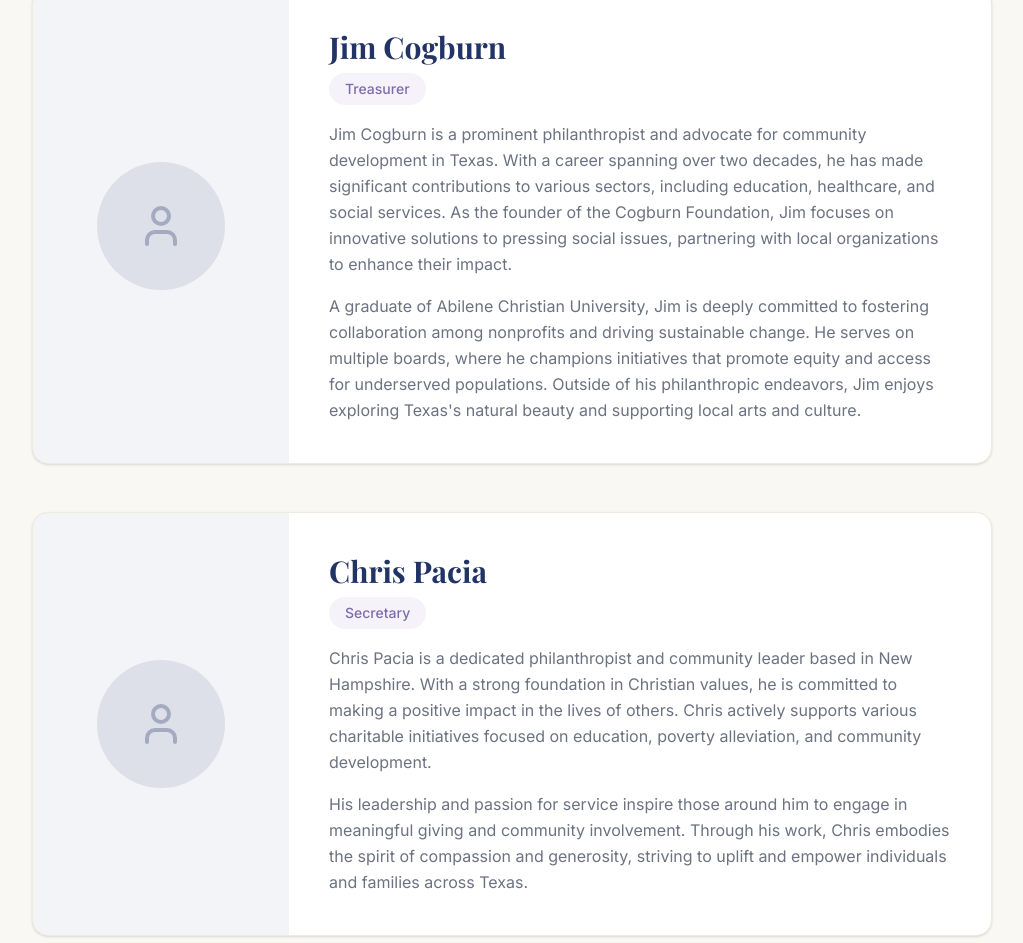
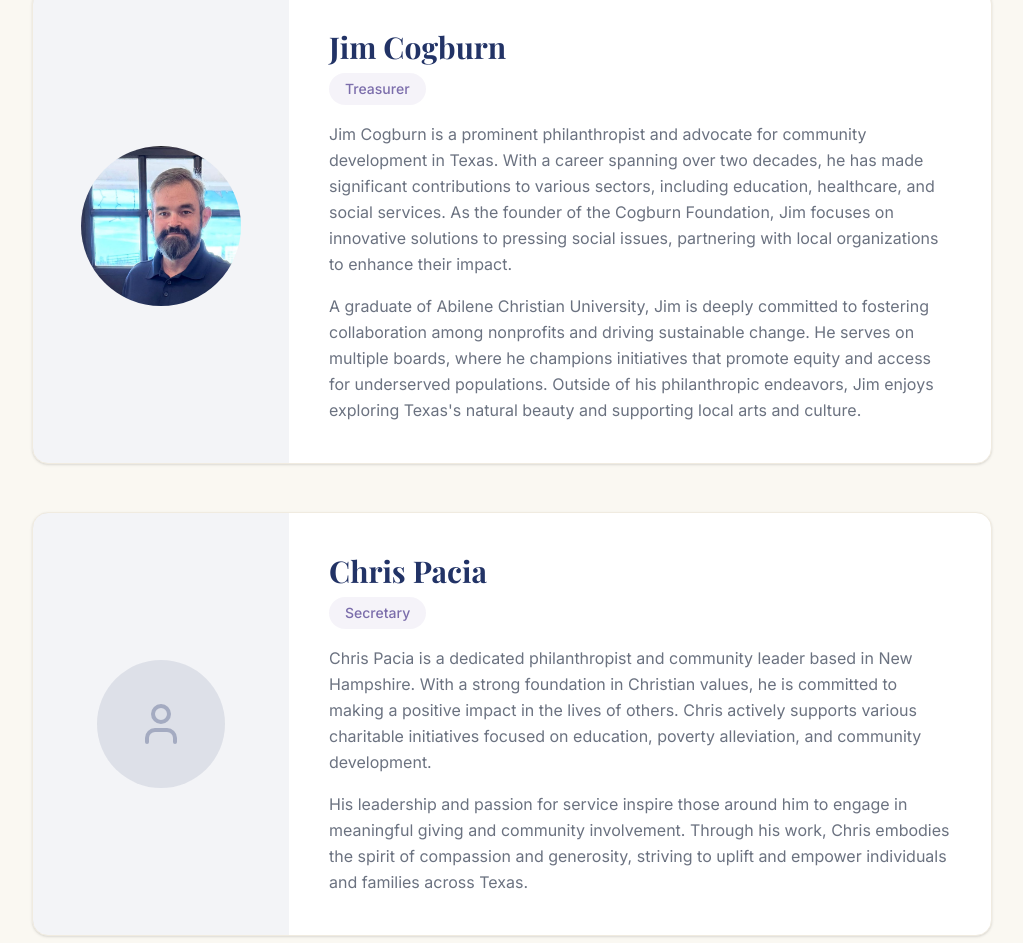
Before and after one commit to cpacia/tpn-website, a Next.js app: page /board-members in a window 1280 px wide. Shown: the part 1240-2183 px from the top of the page, without its empty margins (128-1151 px from the left). Built offline with nearby package versions, Linux system fonts and the light colour scheme; no server answers.

Commit message:
Add board photo

```diff
--- a/src/app/(marketing)/board-members/page.tsx
+++ b/src/app/(marketing)/board-members/page.tsx
@@ -19,6 +19,7 @@ const boardMembers = [
   {
     name: "Jim Cogburn",
     role: "Treasurer",
+    photo: "/jim-cogburn.png",
     bio: "Jim Cogburn is a prominent philanthropist and advocate for community development in Texas. With a career spanning over two decades, he has made significant contributions to various sectors, including education, healthcare, and social services. As the founder of the Cogburn Foundation, Jim focuses on innovative solutions to pressing social issues, partnering with local organizations to enhance their impact.",
     extended:
       "A graduate of Abilene Christian University, Jim is deeply committed to fostering collaboration among nonprofits and driving sustainable change. He serves on multiple boards, where he champions initiatives that promote equity and access for underserved populations. Outside of his philanthropic endeavors, Jim enjoys exploring Texas's natural beauty and supporting local arts and culture.",
```
Also changed, not shown: public/jim-cogburn.png (added).
